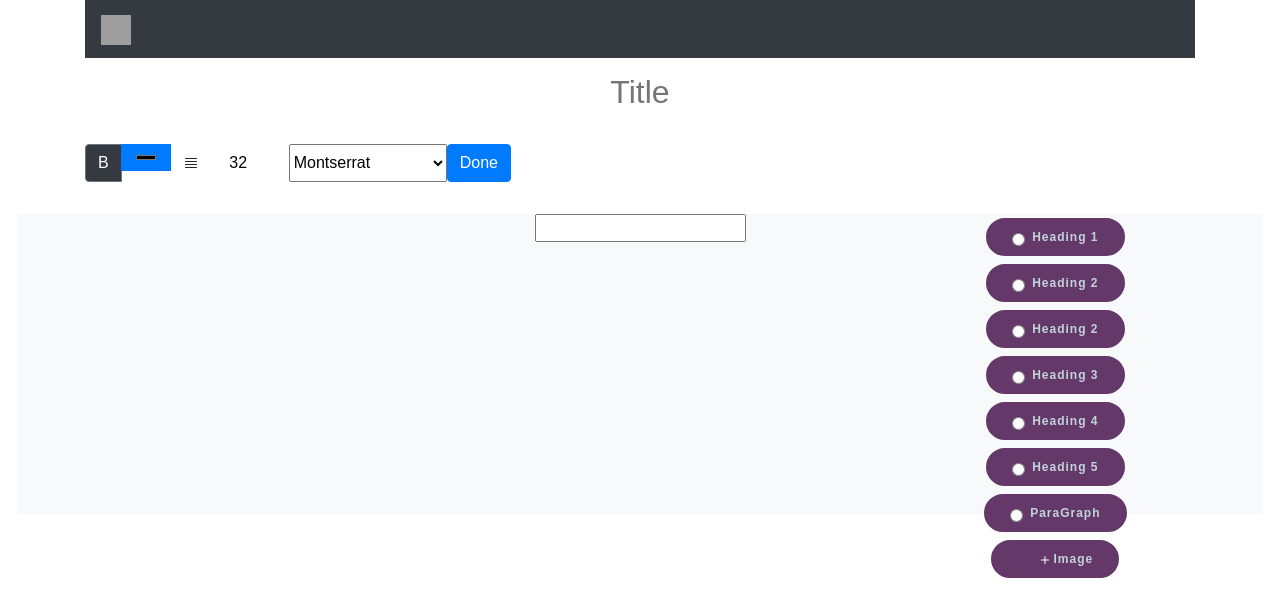
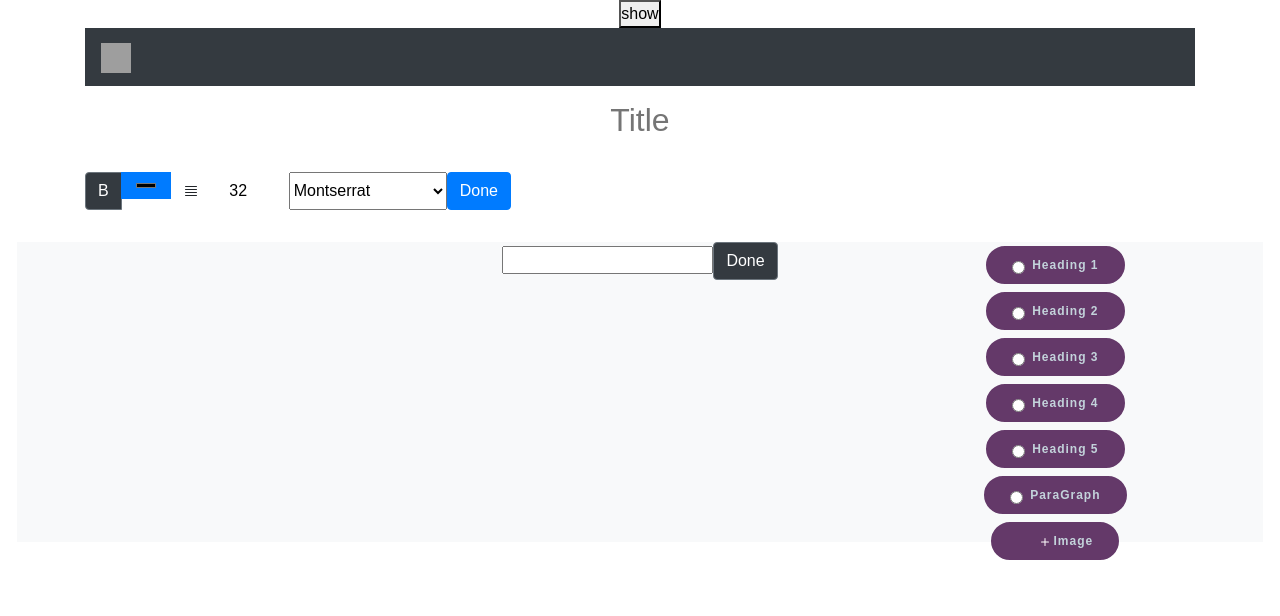
Before and after one commit to utkarshgubrelay2000/bloggr-admin, a React (Create React App) app: page / in a window 1280 px wide. Shown: the top 616 px of the page. Built offline with nearby package versions, Linux system fonts and the light colour scheme; grey boxes are pictures that could not be loaded.

Commit message:
array input added

```diff
--- a/package.json
+++ b/package.json
@@ -6,6 +6,8 @@
     "@testing-library/jest-dom": "^5.11.9",
     "@testing-library/react": "^11.2.5",
     "@testing-library/user-event": "^12.7.2",
+    "html-react-parser": "^1.2.4",
+    "jquery": "^3.5.1",
     "react": "^17.0.1",
     "react-dom": "^17.0.1",
     "react-router-dom": "^5.2.0",
--- a/src/App.js
+++ b/src/App.js
@@ -1,21 +1,24 @@
 import './App.css';
 import { Component } from 'react';
-
+import parse from 'html-react-parser';
 export default class admin extends Component  {
   state={
     blogContent:[],
     checkBox:"",
     title:"",
     thumbNail:'',
+    data:'<h1>hello</h1>',
     editTitle:true,
     showPreview:false,
-    titleStyling:{color:'green',textAlign:'center',fontSize:'32px'}
+    titleStyling:{color:'green',textAlign:'center',fontSize:'32px'},
+    blogData:"",show:false
   }
   onChangeHandler=(e)=>{
     this.setState({title:e.target.value,editTitle:true,showPreview:false})
   this.forceUpdate()
 
   }
+
   setTitleStyling=(e)=>{
     let name=e.target.name
     let newStyle;
@@ -59,10 +62,32 @@ titleSubmit=()=>{
   checkBoxValue=(e)=>{
     console.log(e.target.value)
     this.setState({checkBox:e.target.value})
+    this.forceUpdate()
+  }
+  setData=()=>{
+    let data=`<${this.state.checkBox}>  ${this.state.blogData} </${this.state.checkBox}>`
+    console.log(this.state.blogContent)
+    let blogContent=[]
+    blogContent.push(data)
+    let blogData=[...this.state.blogContent,...blogContent]
+    this.setState({blogContent:blogData})
+  }
+  parseHtml=()=>{
+    let reverseArray=this.state.blogContent
+   let all=reverseArray.join()
+   let a=all.replaceAll( ',','')
+   console.log(a)
+     this.setState({show:true ,data:a})
   }
   render(){
   return (
     <section className="App">
+      <button onClick={this.parseHtml}>
+show
+      </button>
+     { this.state.show?
+   parse(this.state.data)
+     :null}
 <div className="container">
 <nav className="navbar navbar-light bg-dark">
   <a className="navbar-brand" href="#">
@@ -112,14 +137,16 @@ titleSubmit=()=>{
 
     </div>
     <div className="col-sm-6">
-     <input type="text" />
+     <input type="text" onChange={(e)=>this.setState({blogData:e.target.value})}/>
+     <button type="button"   onClick={this.setData} class="btn btn-secondary bg-dark">Done</button>
 
     </div>
     <div className="col-sm-2 " style={{height:'300px'}}>
     <section type="section" className="btn cta-btn m-1">
     <div className="form-check">
 
-  <input className="form-check-input" onChange={this.checkBoxValue} type="radio" name="exampleRadios" id="exampleRadios1" value="H1"
+  <input className="form-check-input" onChange={this.checkBoxValue}
+  type="radio" name="exampleRadios" id="exampleRadios1" value="h1"
     />
 
   <label className="form-check-label" for="exampleRadios1">
@@ -130,7 +157,8 @@ titleSubmit=()=>{
    <section type="section" className="btn cta-btn m-1">
     <div className="form-check">
 
-  <input className="form-check-input" type="radio" onChange={this.checkBoxValue}  name="exampleRadios" id="exampleRadios1" value="H2"
+  <input className="form-check-input" type="radio" onChange={this.checkBoxValue}
+  name="exampleRadios" id="exampleRadios1" value="h2"
     />
 
   <label className="form-check-label" for="exampleRadios1">
@@ -138,21 +166,11 @@ titleSubmit=()=>{
   </label>
 </div>
    </section>
+
    <section type="section" className="btn cta-btn m-1">
     <div className="form-check">
 
-  <input className="form-check-input" type="radio" onChange={this.checkBoxValue} name="exampleRadios" id="exampleRadios1" value="H3"
-    />
-
-  <label className="form-check-label" for="exampleRadios1">
-    Heading 2
-  </label>
-</div>
-   </section>
-   <section type="section" className="btn cta-btn m-1">
-    <div className="form-check">
-
-  <input className="form-check-input" onChange={this.checkBoxValue} type="radio" name="exampleRadios" id="exampleRadios1" value="H3"
+  <input className="form-check-input" onChange={this.checkBoxValue} type="radio" name="exampleRadios" id="exampleRadios1" value="h3"
    />
 
   <label className="form-check-label" for="exampleRadios1">
@@ -163,7 +181,7 @@ titleSubmit=()=>{
    <section type="section" className="btn cta-btn m-1">
     <div className="form-check">
 
-  <input className="form-check-input" onChange={this.checkBoxValue} type="radio" name="exampleRadios" id="exampleRadios1" value="H4"
+  <input className="form-check-input" onChange={this.checkBoxValue} type="radio" name="exampleRadios" id="exampleRadios1" value="h4"
    />
 
   <label className="form-check-label" for="exampleRadios1">
@@ -174,7 +192,7 @@ titleSubmit=()=>{
    <section type="section" className="btn cta-btn m-1">
     <div className="form-check">
 
-  <input className="form-check-input"onChange={this.checkBoxValue} type="radio" name="exampleRadios" id="exampleRadios1" value="H5"
+  <input className="form-check-input"onChange={this.checkBoxValue} type="radio" name="exampleRadios" id="exampleRadios1" value="h5"
     />
 
   <label className="form-check-label" for="exampleRadios1">
@@ -185,7 +203,7 @@ titleSubmit=()=>{
    <section type="section" className="btn cta-btn m-1">
     <div className="form-check">
 
-  <input className="form-check-input" onChange={this.checkBoxValue} type="radio" name="exampleRadios" id="exampleRadios1" value="Para"
+  <input className="form-check-input" onChange={this.checkBoxValue} type="radio" name="exampleRadios" id="exampleRadios1" value="p"
    />
 
   <label className="form-check-label" for="exampleRadios1">
```
Also changed, not shown: 1 other file (tests, documents, lock files or other folders).
